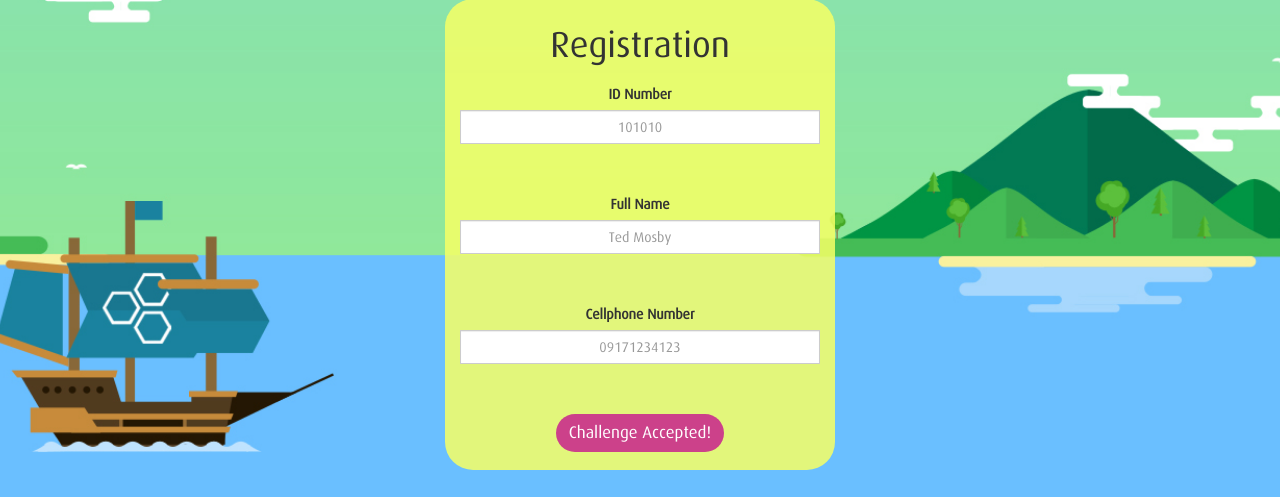
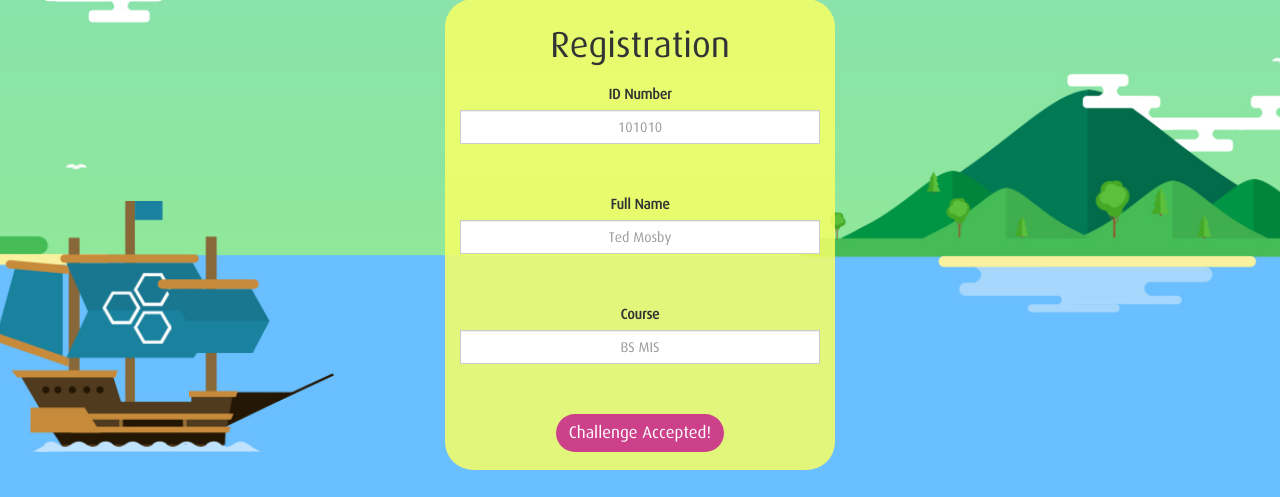
Before and after one commit to cddventura/jumpstart-login-system, a PHP site: page /login.php in a window 1280 px wide. Shown: the part 273-770 px from the top of the page. Run offline with PHP 8.4, Linux system fonts and the light colour scheme.

Commit message:
Textbox change of CP# to Course

```diff
--- a/login.php
+++ b/login.php
@@ -34,8 +34,8 @@
               <p id="name_warning" class="warning">Please input a name.</p>
             </div>
             <div class="form-group">
-              <label for="cellphone_number">Cellphone Number</label>
-              <input type="number" class="form-control" id="cellphone_number" name="cellphone_number" min="09000000000" max="09999999999" autocomplete="off" placeholder="09171234123" required>
+              <label for="course">Course</label>
+              <input type="text" class="form-control" id="course" name="course" autocomplete="off" placeholder="BS MIS" required>
               <p id="cell_warning" class="warning">Please input a valid cellphone number.</p>
             </div>
 
```
